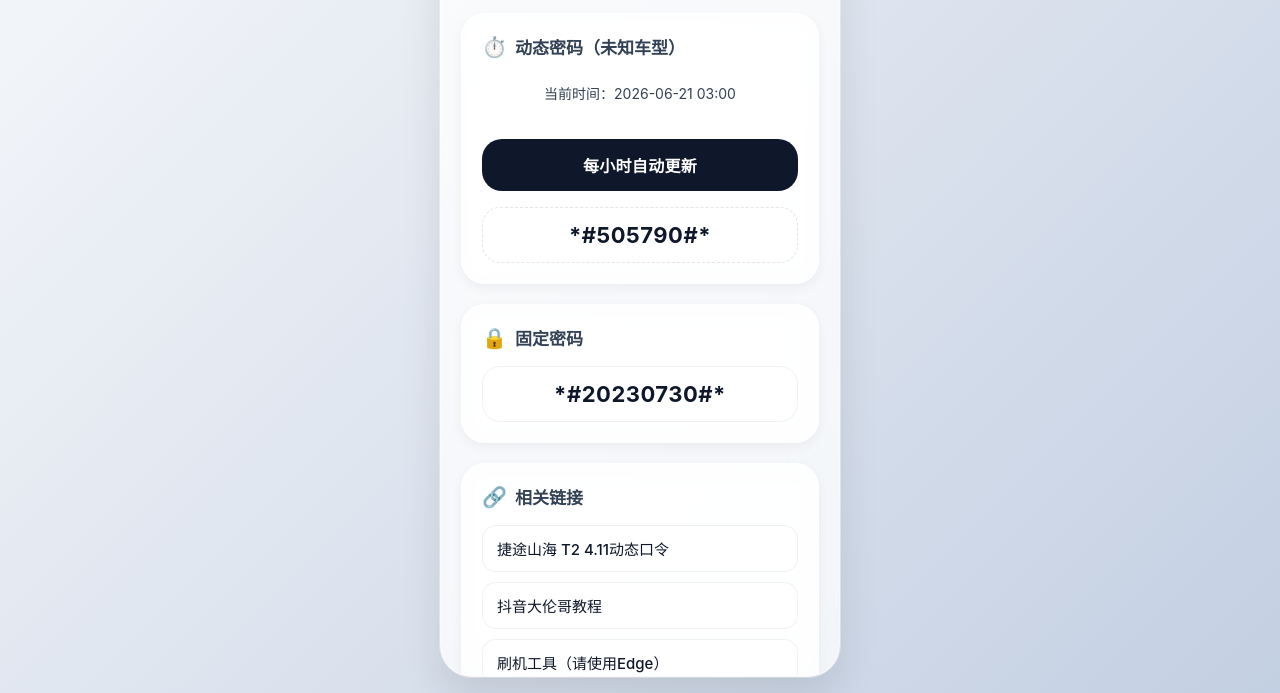
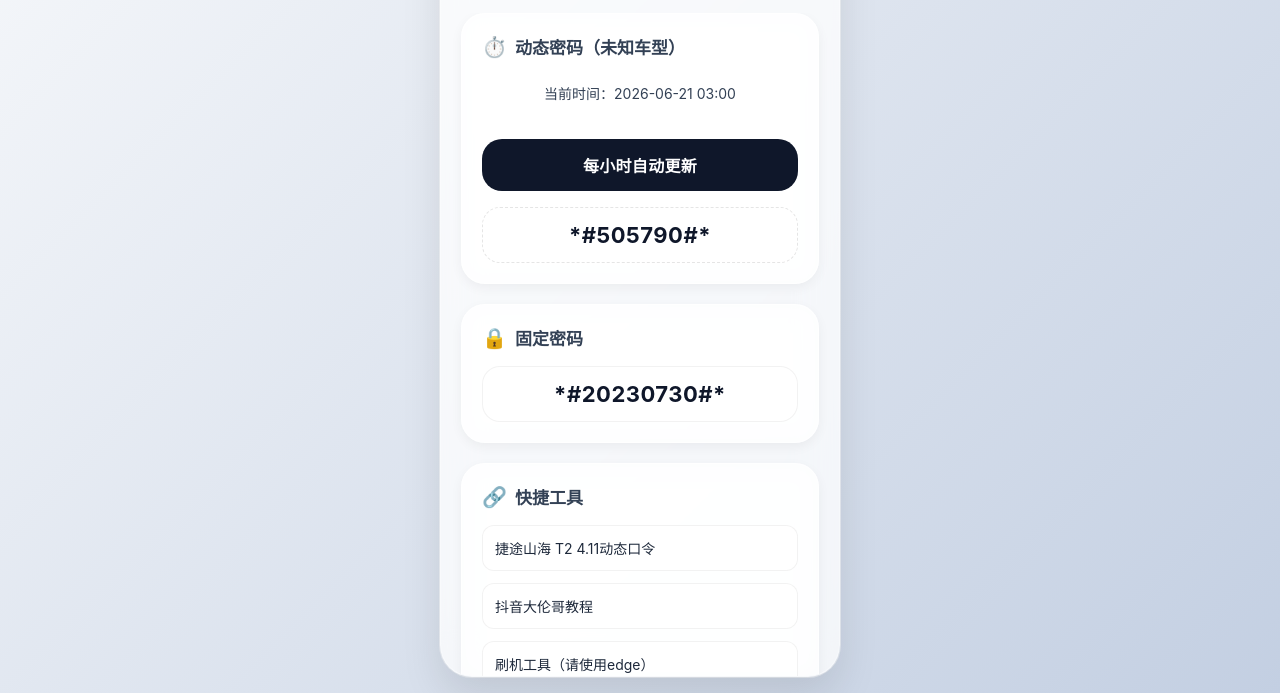
Before and after one commit to NJS98-UI/Ay, a plain HTML site: page index.html in a window 1280 px wide. Shown: the part 107-800 px from the top of the page. Drawn offline with Linux system fonts and the light colour scheme.

Commit message:
Update index.html

```diff
--- a/index.html
+++ b/index.html
@@ -197,22 +197,19 @@
             display: none;
         }
 
-        /* 链接卡片样式 */
         .link-item {
-            display: block;
-            padding: 12px 14px;
+            cursor: pointer;
+            padding: 12px;
             background: rgba(255, 255, 255, 0.6);
-            border-radius: 14px;
-            margin-bottom: 10px;
+            border-radius: 12px;
+            font-size: 14px;
+            color: #1e293b;
             text-decoration: none;
-            color: #0f172a;
-            font-weight: 500;
-            font-size: 15px;
+            border: 1px solid rgba(0, 0, 0, 0.05);
             transition: background 0.2s;
-            border: 1px solid rgba(0, 0, 0, 0.05);
         }
 
-        .link-item:active {
+        .link-item:hover {
             background: rgba(255, 255, 255, 0.9);
         }
     </style>
@@ -243,14 +240,25 @@
                 <div class="fixed-password">*#20230730#*</div>
             </div>
 
-            <!-- 新增链接区域 -->
+            <!-- 新增链接卡片 -->
             <div class="card">
                 <div class="card-header">
-                    <span>🔗</span> 相关链接
+                    <span>🔗</span> 快捷工具
                 </div>
-                <a href="https://autumnhui.github.io/jtpassword/" target="_blank" class="link-item">捷途山海 T2 4.11动态口令</a>
-                <a href="http://manual.qianxian.tech/" target="_blank" class="link-item">抖音大伦哥教程</a>
-                <a href="https://tool.qianxian.tech" target="_blank" class="link-item">刷机工具（请使用Edge）</a>
+                <div style="display:flex; flex-direction: column; gap: 12px;">
+                    <div class="link-item" onclick="window.location.href='https://autumnhui.github.io/jtpassword/'">
+                        捷途山海 T2 4.11动态口令
+                    </div>
+                    <div class="link-item" onclick="window.location.href='http://manual.qianxian.tech/'">
+                        抖音大伦哥教程
+                    </div>
+                    <div class="link-item" onclick="window.location.href='https://tool.qianxian.tech'">
+                        刷机工具（请使用edge）
+                    </div>
+                    <div class="link-item" onclick="window.location.href='https://pw.qianxian.tech/'">
+                        捷途车机口令集结
+                    </div>
+                </div>
             </div>
 
             <!-- 静态密码卡片 -->
```
